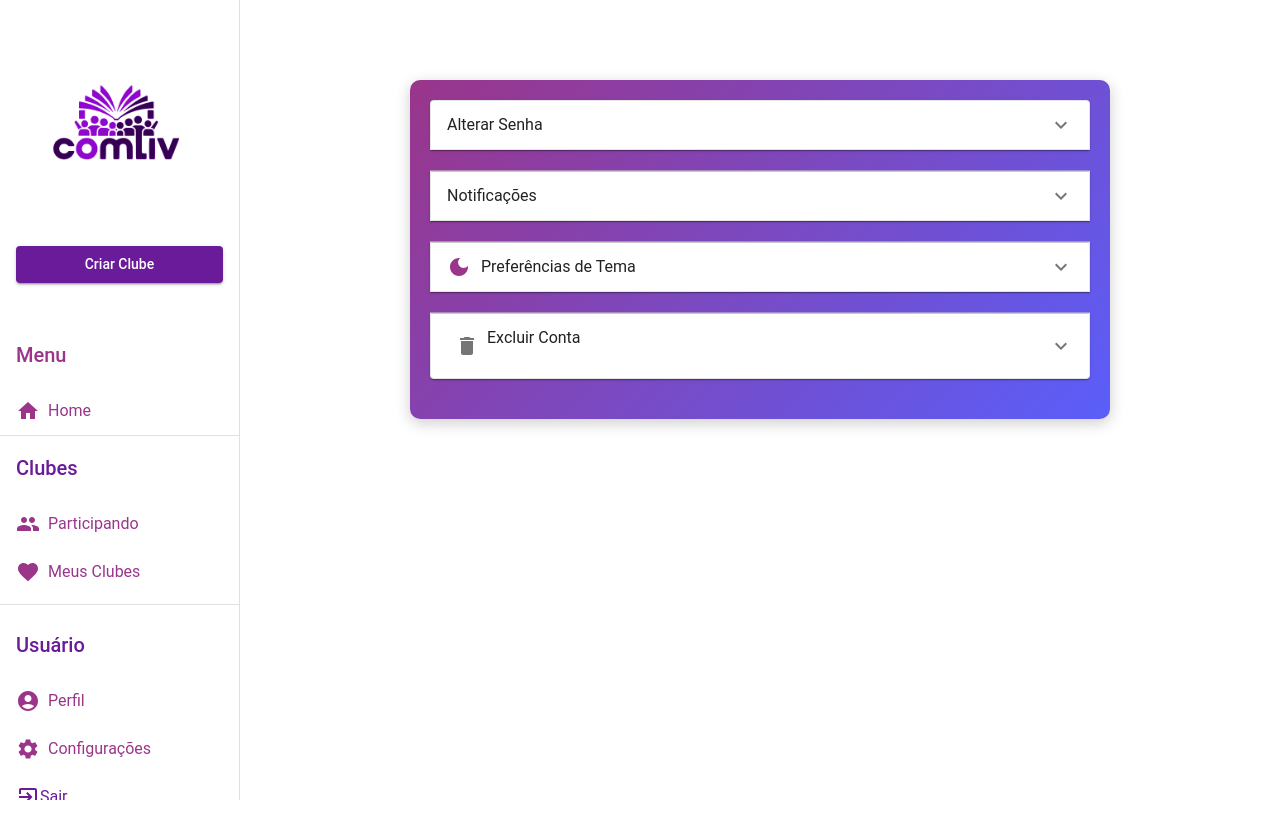
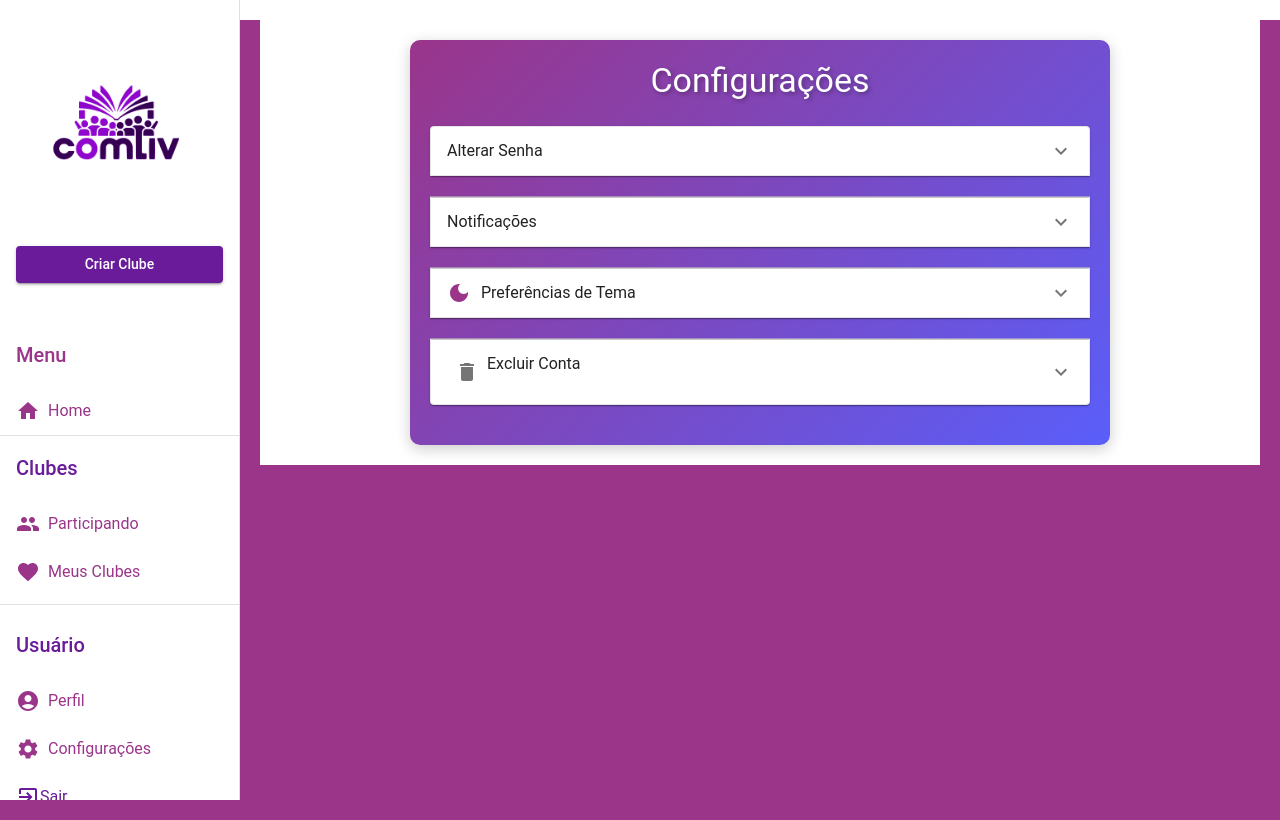
Before and after one commit to Vanessa867/siteComLiv, a React (Vite) app: page /Config in a window 1280 px wide. Built offline with nearby package versions, Linux system fonts and the light colour scheme; the HTML template or start-up script is replaced by a standard one.

Commit message:
mexendo no css

```diff
--- a/src/Styles/ConfigPage.css
+++ b/src/Styles/ConfigPage.css
@@ -1,3 +1,10 @@
+body {
+  margin: 0;
+  padding: 0;
+  font-family: 'Roboto', sans-serif;
+  background-color: #9A358A;
+}
+
 .config-container {
     max-width: 700px;
     margin: 0 auto;
@@ -6,6 +13,7 @@
     border-radius: 10px;
     box-shadow: 0 4px 15px rgba(0, 0, 0, 0.2);
   }
+
 
   .config-title {
     color: white;
--- a/src/Styles/config.css
+++ b/src/Styles/config.css
@@ -1,4 +1,3 @@
-/* Configuração do Accordion */
 .MuiAccordion-root {
     margin: 10px 0;
   }
--- a/src/pages/Config.jsx
+++ b/src/pages/Config.jsx
@@ -19,8 +19,9 @@ const ConfigPage = () => {
     <DashboardLayout>
       <Box className="config-container">
         <Typography variant="h4" className="config-title">
-
+          Configurações
         </Typography>
+        <br></br>
 
         <Accordion className="config-accordion">
           <AccordionSummary
--- a/src/pages/MeusClubes.jsx
+++ b/src/pages/MeusClubes.jsx
@@ -53,7 +53,7 @@ const MeusClubes = () => {
   return (
     <DashboardLayout>
       <Box sx={{ padding: "20px" }}>
-        <Typography variant="h5" align="center" sx={{ marginBottom: "20px" }}>
+        <Typography variant="h5" align="center" sx={{ marginBottom: "20px", color: "#9A358A" }}>
           Meus Clubes
         </Typography>
 
```
